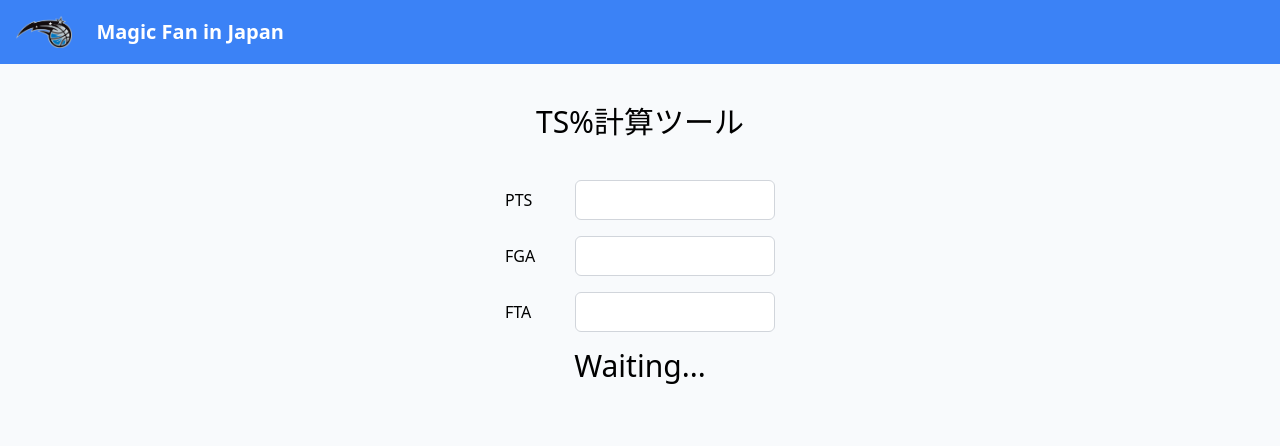
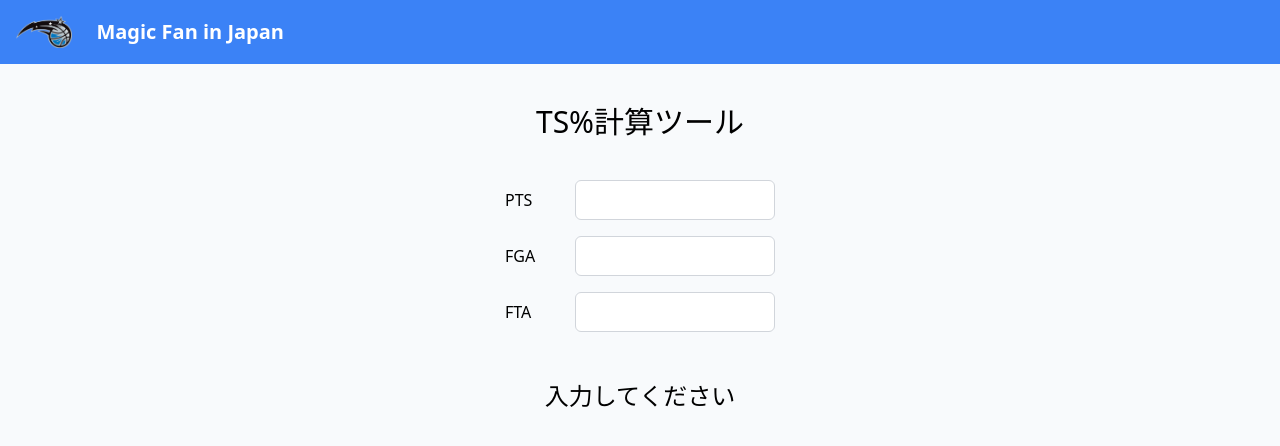
Before and after one commit to zurukumo/mfij, a React (Vite) app: page /ts-calculator in a window 1280 px wide. Shown: the top 446 px of the page. Built offline with nearby package versions, Linux system fonts and the light colour scheme.

Commit message:
fix: 文言変更

```diff
--- a/src/pages/TsCalculatorPage.tsx
+++ b/src/pages/TsCalculatorPage.tsx
@@ -8,14 +8,20 @@ export const TsCalculatorPage = () => {
   const [fta, setFta] = useState<number | null>(null)
 
   const onChangePts = (e: React.ChangeEvent<HTMLInputElement>) => {
-    setPts(Number(e.target.value))
+    setPts(convertToInt(e.target.value))
   }
   const onChangeFga = (e: React.ChangeEvent<HTMLInputElement>) => {
-    setFga(Number(e.target.value))
+    setFga(convertToInt(e.target.value))
   }
   const onChangeFta = (e: React.ChangeEvent<HTMLInputElement>) => {
-    setFta(Number(e.target.value))
+    setFta(convertToInt(e.target.value))
   }
+
+  const convertToInt = (value: string) => {
+    return value.match(/^\d+$/) ? parseInt(value, 10) : null
+  }
+
+  const tsPercent = pts && fga && fta ? ((pts / (2 * (fga + 0.44 * fta) + 1e-10)) * 100).toFixed(1) : null
 
   return (
     <Template title="TS%計算ツール">
@@ -53,9 +59,7 @@ export const TsCalculatorPage = () => {
             onChange={onChangeFta}
           />
         </div>
-        <div className="text-3xl">
-          {pts && fga && fta ? `${((pts / (2 * (fga + 0.44 * fta) + 1e-10)) * 100).toFixed(1)} TS%` : 'Waiting...'}
-        </div>
+        <div className="mt-8 text-2xl">{tsPercent ? `${tsPercent} TS%` : '入力してください'}</div>
       </div>
     </Template>
   )
```
